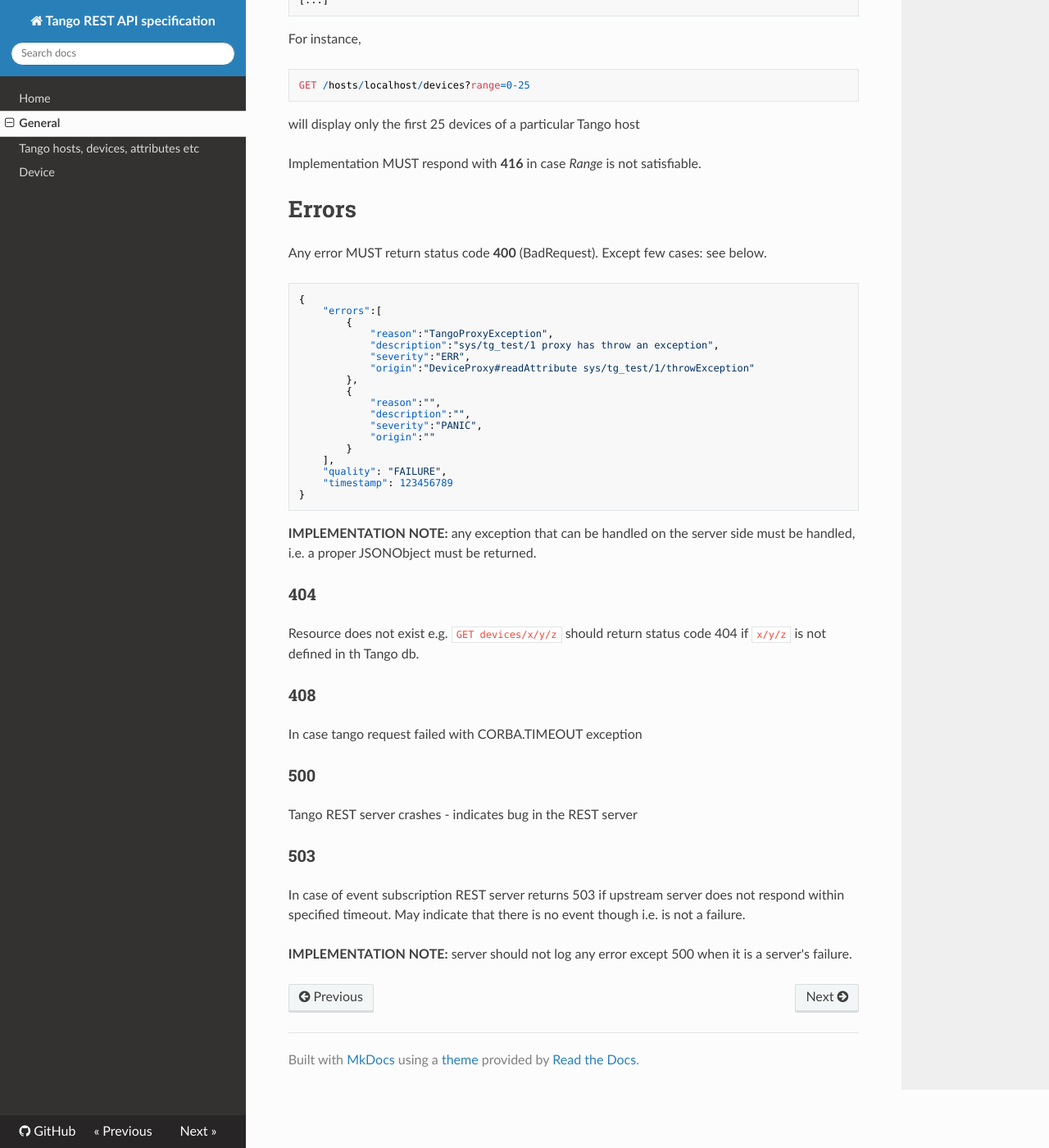
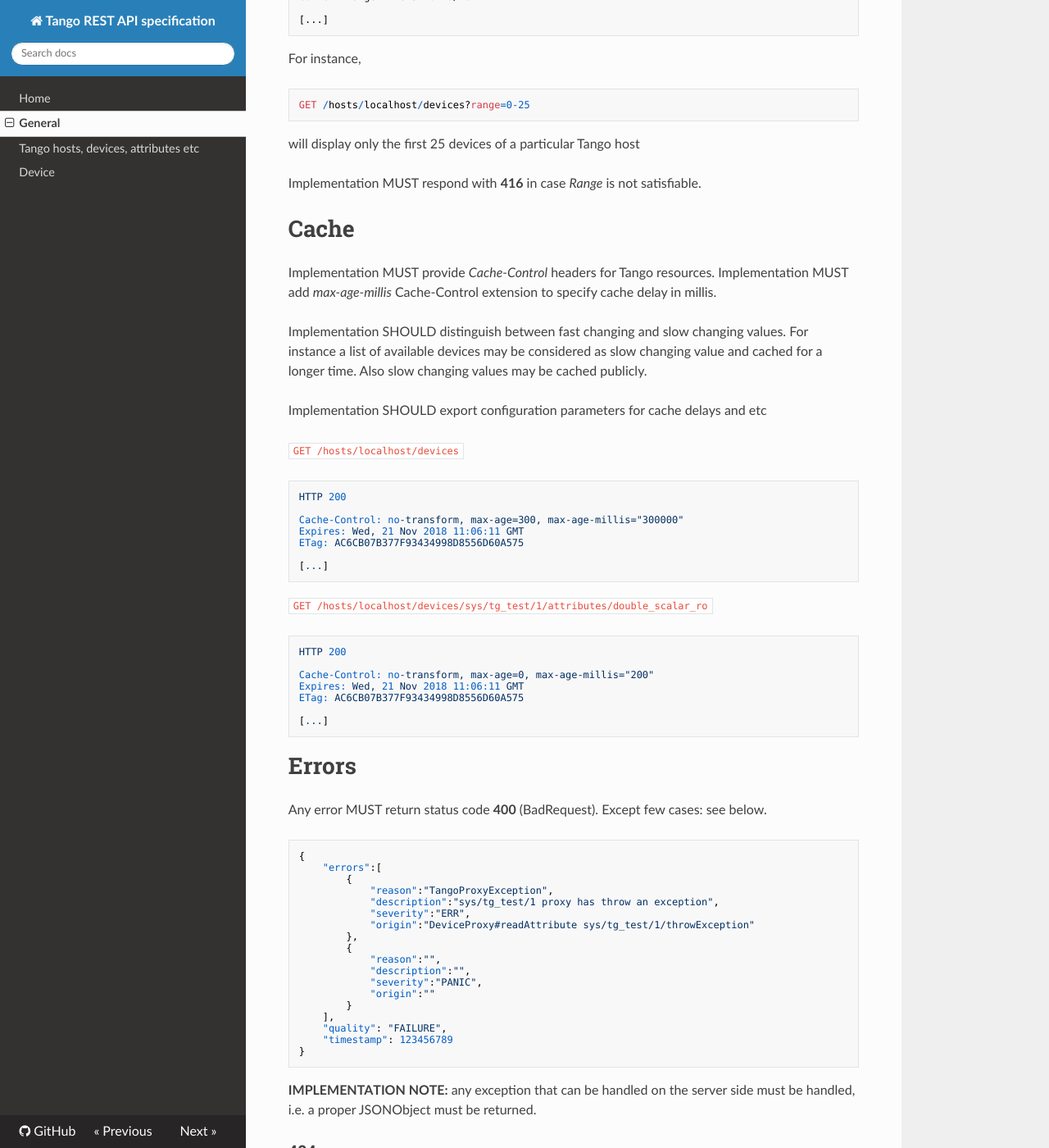
Before and after one commit to tango-controls/rest-api, an MkDocs documentation site: the page built from docs/general.md, in a window 1280 px wide and 1400 px high, scrolled down 3637 px. Shown: the whole window at 82% size. Built offline with MkDocs 1.6.1, drawn with Linux system fonts in a browser that asks for light colours; nearby versions of some CDN libraries; old or Windows-style settings are respelled for this version of MkDocs.

Commit message:
Progress: rc5

````diff
--- a/docs/general.md
+++ b/docs/general.md
@@ -171,6 +171,39 @@ will display only the first 25 devices of a particular Tango host
 
 Implementation MUST respond with **416** in case _Range_ is not satisfiable.
 
+# Cache
+
+Implementation MUST provide _Cache-Control_ headers for Tango resources. Implementation MUST add _max-age-millis_ Cache-Control extension to specify cache delay in millis.
+
+Implementation SHOULD distinguish between fast changing and slow changing values. For instance a list of available devices may be considered as slow changing value and cached for a longer time. Also slow changing values may be cached publicly.
+
+Implementation SHOULD export configuration parameters for cache delays and etc
+
+`GET /hosts/localhost/devices`
+
+```
+HTTP 200
+
+Cache-Control: no-transform, max-age=300, max-age-millis="300000"
+Expires: Wed, 21 Nov 2018 11:06:11 GMT
+ETag: AC6CB07B377F93434998D8556D60A575
+
+[...]
+```
+
+`GET /hosts/localhost/devices/sys/tg_test/1/attributes/double_scalar_ro`
+
+```
+HTTP 200
+
+Cache-Control: no-transform, max-age=0, max-age-millis="200"
+Expires: Wed, 21 Nov 2018 11:06:11 GMT
+ETag: AC6CB07B377F93434998D8556D60A575
+
+[...]
+```
+
+
 # Errors
 
 Any error MUST return status code __400__ (BadRequest). Except few cases: see below.
````
